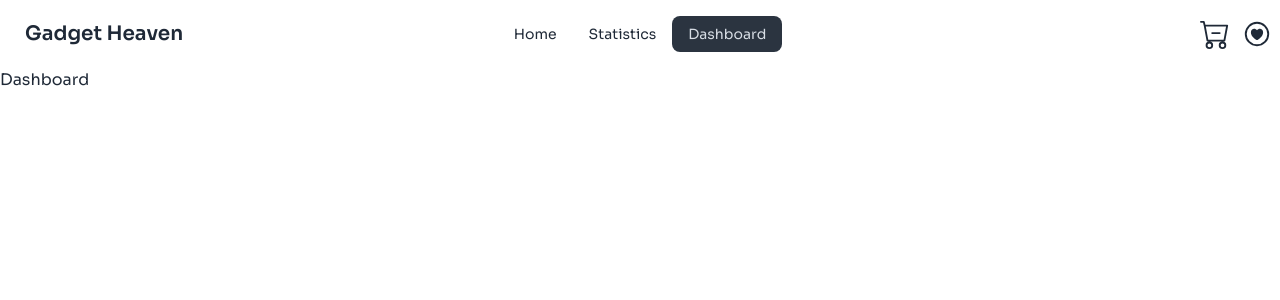
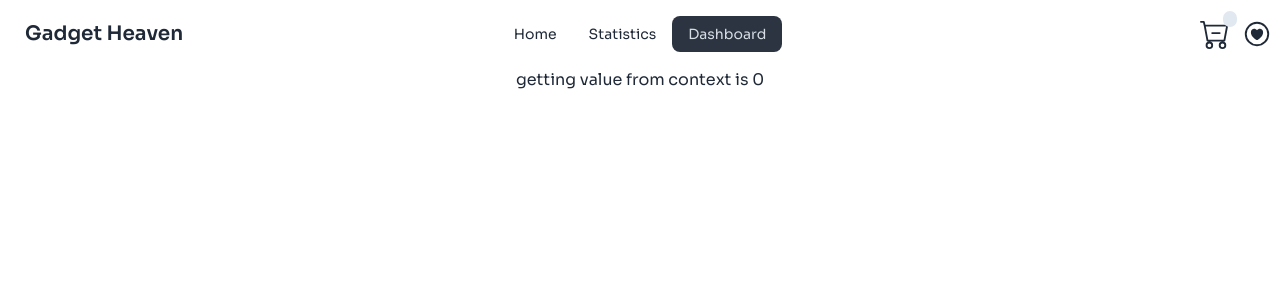
Before and after one commit to programming-hero-web-course-4/b10a8-gadget-heaven-fmahadihasan1, a React (Vite) app: page /dashboard in a window 1280 px wide. Shown: the top 300 px of the page. Built offline with nearby package versions, Linux system fonts and the light colour scheme.

Commit message:
Cart data is managing with context api

```diff
--- /dev/null
+++ b/src/CartContext.jsx
@@ -0,0 +1,17 @@
+import { createContext, useState } from "react";
+
+export const CartDataContext = createContext();
+
+const CartContext = ({ children }) => {
+  const [cartData, setCartData] = useState([]);
+
+  console.log(cartData);
+
+  return (
+    <CartDataContext.Provider value={{ cartData, setCartData }}>
+      {children}
+    </CartDataContext.Provider>
+  );
+};
+
+export default CartContext;
--- a/src/Components/Details/Details.jsx
+++ b/src/Components/Details/Details.jsx
@@ -1,10 +1,13 @@
-import { useState, useEffect } from "react";
+import { useState, useEffect, useContext } from "react";
 import { useParams } from "react-router-dom";
+import { CartDataContext } from "../../CartContext";
 
 const Details = () => {
   const { product_id } = useParams();
 
-  const [showingCard, setShowingCard] = useState([]); // Use `null` as the initial value
+  const [showingCard, setShowingCard] = useState([]);
+
+  const { cartData, setCartData } = useContext(CartDataContext);
 
   useEffect(() => {
     fetch("/products.json")
@@ -14,6 +17,12 @@ const Details = () => {
       })
       .catch((err) => console.error(err));
   }, [product_id]);
+
+  const handleAddToCart = (prod) => {
+    const checkAdded = cartData.find((elm) => prod === elm);
+
+      return !checkAdded && setCartData([...cartData, prod]);
+  };
 
   const {
     id,
@@ -68,7 +77,12 @@ const Details = () => {
             )}
             <p>Ratings : {rating} *</p>
             <div className="space-x-2">
-              <button className="btn">Add to Cart *</button>
+              <button
+                className="btn"
+                onClick={() => handleAddToCart(showingCard)}
+              >
+                Add to Cart *
+              </button>
               <button className="btn">()</button>
             </div>
           </div>
--- a/src/Components/Navbar/Navbar.jsx
+++ b/src/Components/Navbar/Navbar.jsx
@@ -1,9 +1,12 @@
 import { BsCartDash } from "react-icons/bs";
 import { IoHeartCircleOutline } from "react-icons/io5";
 import { Link, NavLink, useLocation } from "react-router-dom";
+import { CartDataContext } from "../../CartContext";
+import { useContext } from "react";
 
 const Navbar = () => {
   const { pathname } = useLocation();
+  const { cartData } = useContext(CartDataContext);
   const links = (
     <>
       <li>
@@ -55,7 +58,11 @@ const Navbar = () => {
         <ul className="menu menu-horizontal px-1">{links}</ul>
       </div>
       <div className="navbar-end text-3xl gap-3 font-bold">
-        <Link to={"/checkout"}>
+        <Link to={"/dashboard"} className="indicator">
+          <span className="indicator-item badge-sm text-purple-500 bg-slate-200 rounded-full">
+            {" "}
+            {cartData.length > 0 && cartData.length}{" "}
+          </span>
           <BsCartDash />
         </Link>
         <Link to={"/wishlist"}>
--- /dev/null
+++ b/src/Home/Dashboard/Dashboard.jsx
@@ -0,0 +1,16 @@
+import { useContext } from "react";
+import { CartDataContext } from "../../CartContext";
+
+const Dashboard = () => {
+  const { cartData, setCartData } = useContext(CartDataContext);
+
+  return (
+    <>
+      <h1 className="text-center">
+        getting value from context is {cartData.length}
+      </h1>
+    </>
+  );
+};
+
+export default Dashboard;
--- a/src/main.jsx
+++ b/src/main.jsx
@@ -1,4 +1,4 @@
-import { StrictMode } from "react";
+import { StrictMode, useContext } from "react";
 import { createRoot } from "react-dom/client";
 import "./index.css";
 import App from "./App.jsx";
@@ -6,6 +6,8 @@ import { createBrowserRouter, Link, RouterProvider } from "react-router-dom";
 import Home from "./Home/Home.jsx";
 import ErrorPage from "./Components/ErropPage/ErrorPage.jsx";
 import Details from "./Components/Details/Details.jsx";
+import CartContext from "./CartContext.jsx";
+import Dashboard from "./Home/Dashboard/Dashboard";
 
 const router = createBrowserRouter(
   [
@@ -24,12 +26,11 @@ const router = createBrowserRouter(
         },
         {
           path: "/dashboard",
-          element: <>Dashboard</>,
+          element: <Dashboard></Dashboard>,
         },
         {
           path: "/details/:product_id",
           element: <Details></Details>,
-
         },
       ],
     },
@@ -48,6 +49,8 @@ const router = createBrowserRouter(
 
 createRoot(document.getElementById("root")).render(
   <StrictMode>
-    <RouterProvider router={router} />
+    <CartContext>
+      <RouterProvider router={router} />
+    </CartContext>
   </StrictMode>
 );
```
